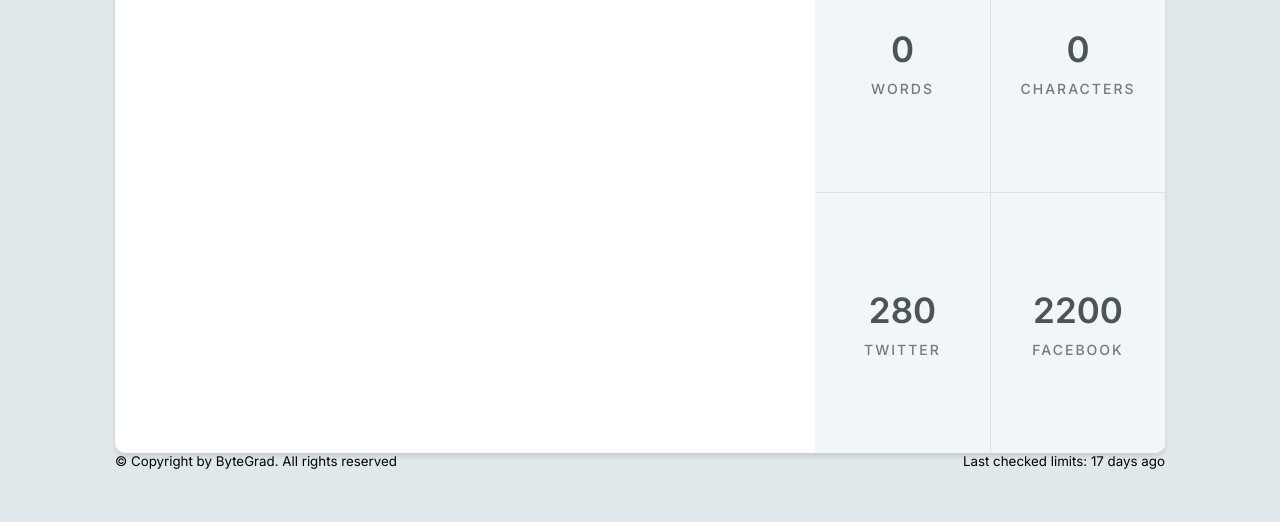
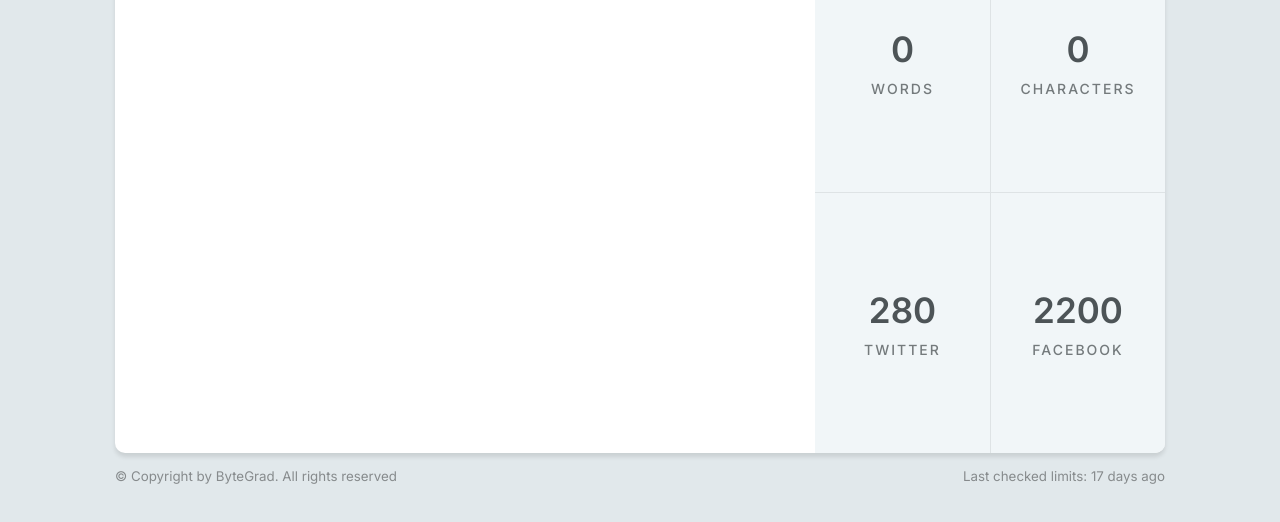
Before and after one commit to blanKTcup/Word-Analytics, a website: page src/index.html in a window 1280 px wide. Shown: the part 276-798 px from the top of the page. Drawn offline with nearby package versions, Linux system fonts and the light colour scheme; files that its build step writes are made by us from their sources.

Commit message:
finished footer

```diff
--- a/src/index.html
+++ b/src/index.html
@@ -25,7 +25,7 @@
     </h1>
 
 		<div class="app">
-			<textarea class="textarea" placeholder="Enter your text"></textarea>
+			<textarea class="textarea" spellcheck="false" placeholder="Enter your text"></textarea>
 
       <section class="stat stat--words">
         <span class="stat__number stat__number--words">0</span>
--- a/src/sass/style.scss
+++ b/src/sass/style.scss
@@ -144,7 +144,8 @@ textarea {
 
 .footer {
   width: 1050px;
-  margin-top: 15px 0;
+  margin: 15px 0;
+  opacity: 0.4;
 
   display: flex;
   justify-content: space-between;
```
